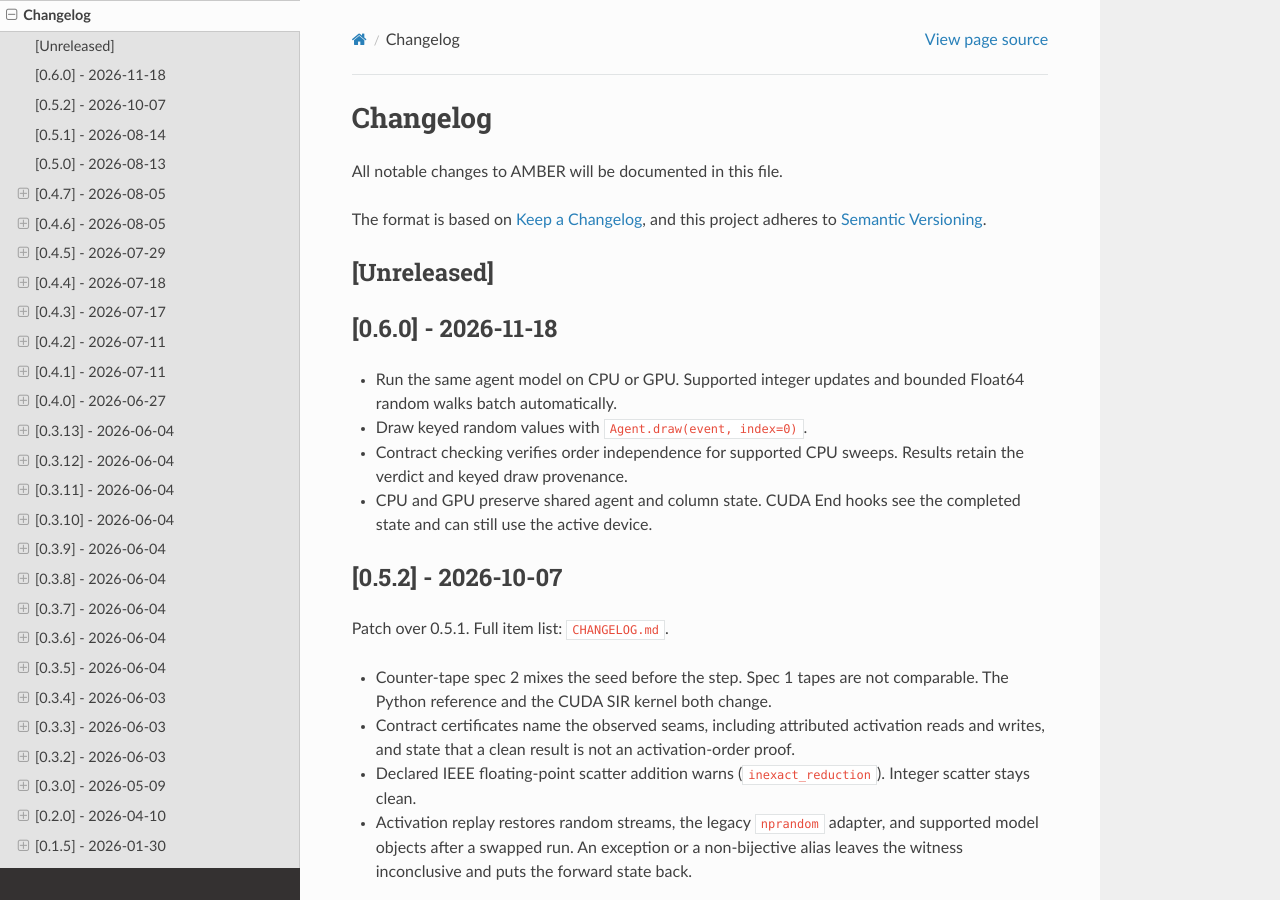
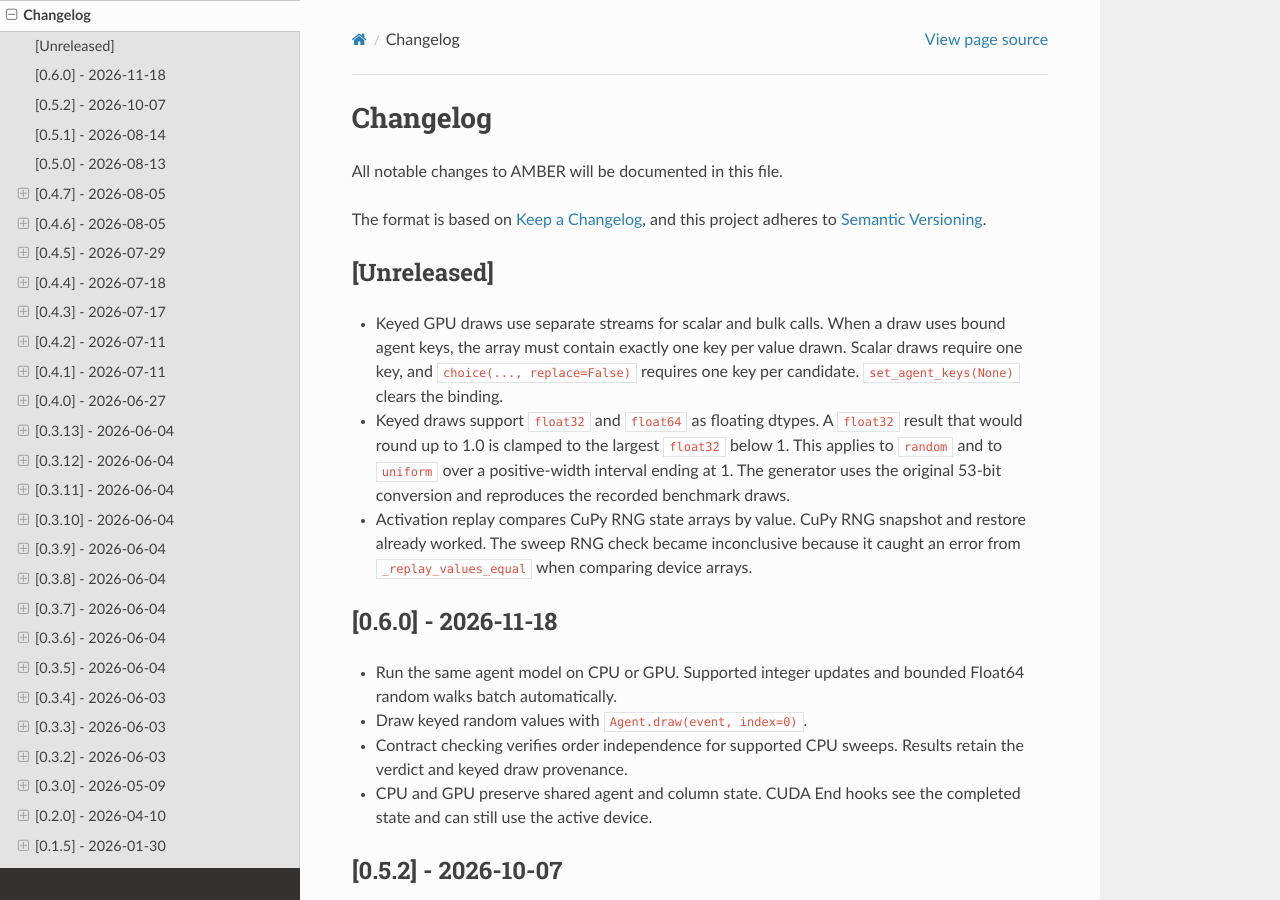
Before and after one commit to a11to1n3/AMBER, a Sphinx documentation site: the page built from docs/changelog.rst, in a window 1280 px wide and 900 px high. Built offline with Sphinx 7.4.7 and the Read the Docs theme 3.1.0, drawn with Linux system fonts in a browser that asks for light colours.

Commit message:
docs: clarify keyed GPU draw and replay behavior

```diff
--- a/docs/changelog.rst
+++ b/docs/changelog.rst
@@ -8,6 +8,20 @@ and this project adheres to `Semantic Versioning <https://semver.org/spec/v2.0.0
 
 [Unreleased]
 -------------
+
+* Keyed GPU draws use separate streams for scalar and bulk calls. When a
+  draw uses bound agent keys, the array must contain exactly one key per
+  value drawn. Scalar draws require one key, and ``choice(..., replace=False)``
+  requires one key per candidate. ``set_agent_keys(None)`` clears the binding.
+* Keyed draws support ``float32`` and ``float64`` as floating dtypes. A
+  ``float32`` result that would round up to 1.0 is clamped to the largest
+  ``float32`` below 1. This applies to ``random`` and to ``uniform`` over a
+  positive-width interval ending at 1. The generator uses the original
+  53-bit conversion and reproduces the recorded benchmark draws.
+* Activation replay compares CuPy RNG state arrays by value. CuPy RNG
+  snapshot and restore already worked. The sweep RNG check became
+  inconclusive because it caught an error from ``_replay_values_equal``
+  when comparing device arrays.
 
 [0.6.0] - 2026-11-18
 --------------------
```
Also changed, not shown: CHANGELOG.md (+13 -0 lines).
